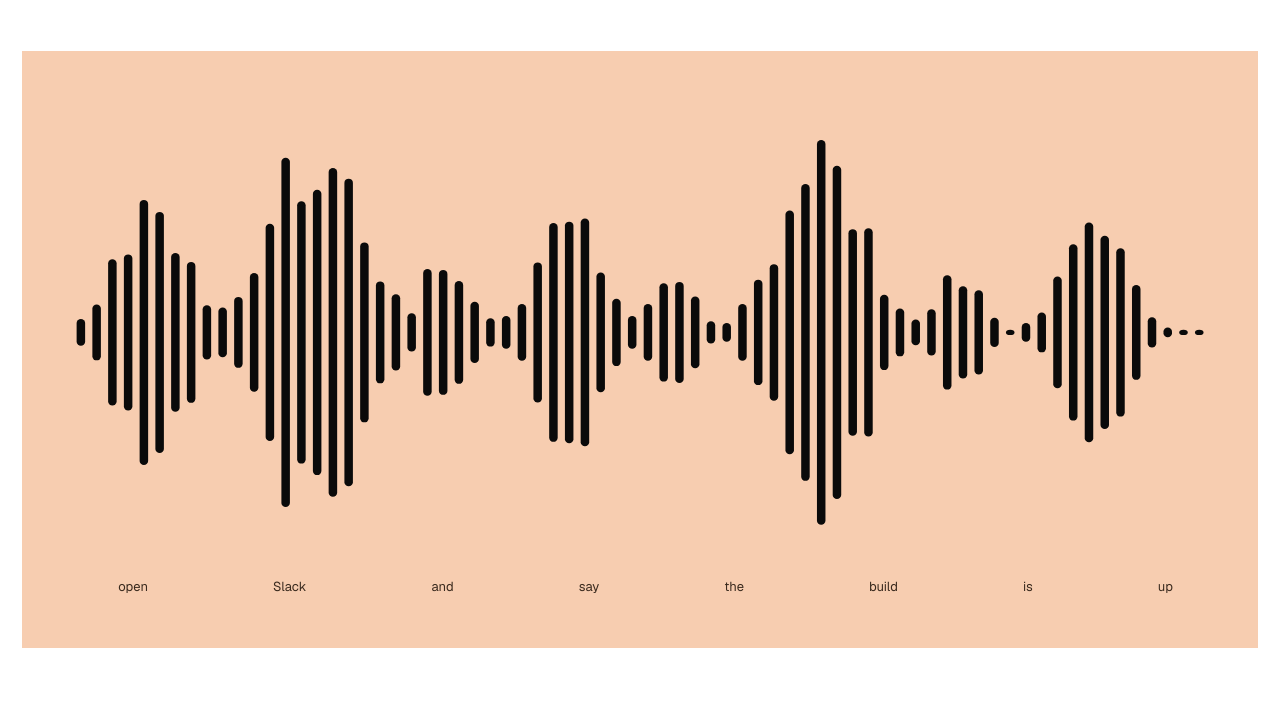
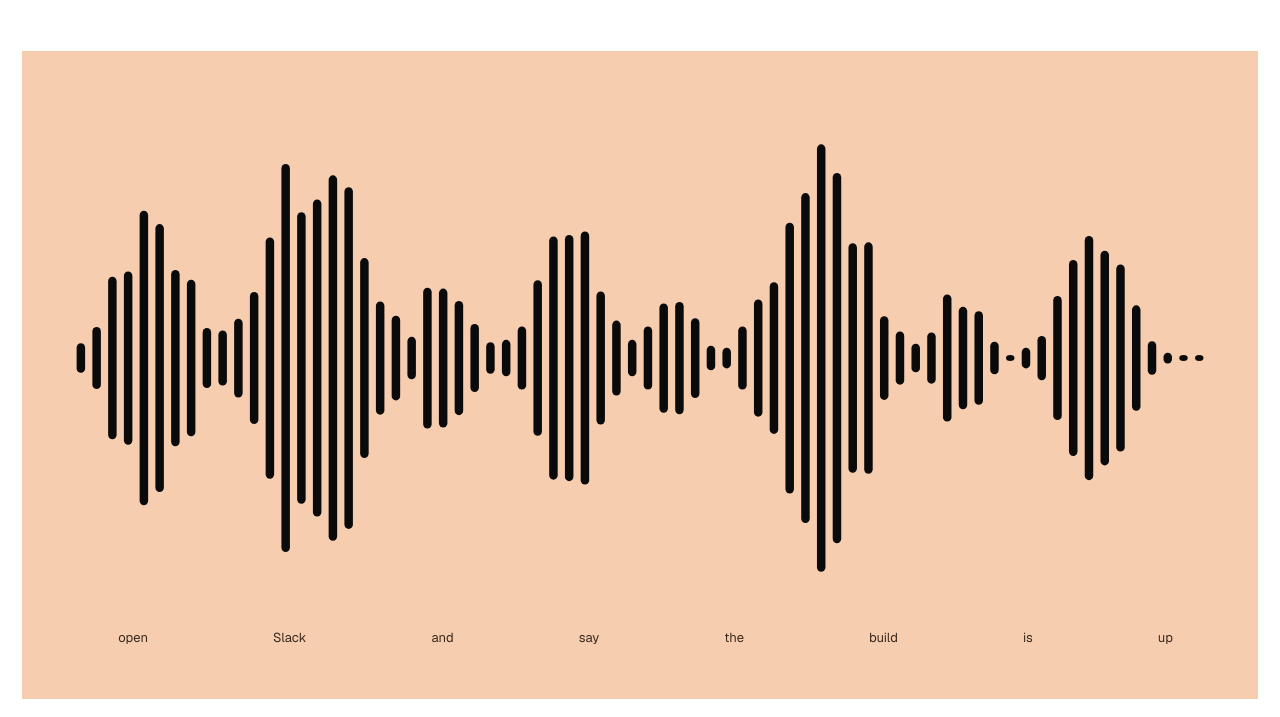
Before and after one commit to hgridharan999/siriously-landing, a plain HTML site: page index.html in a window 1280 px wide. Shown: the part 61-778 px from the top of the page. Drawn offline with Linux system fonts and the light colour scheme.

Commit message:
Frame the first screen: peach block fills the viewport with 40px of white below
On landscape screens the voiceprint grows so the field ends 40px above the
fold, matching the 40px above it (checked from 1280x720 to 2560x1440; the bars
stay between 2.1:1 and 2.6:1, close to the approved 2.31:1). A 50vw cap keeps
portrait screens and phones at their calm height, never under 260px. The
approved SVG markup is unchanged.

Co-Authored-By: Claude Opus 5.5 <noreply@anthropic.com>

```diff
--- a/index.html
+++ b/index.html
@@ -37,6 +37,12 @@
   --hairline: #DCDCD8;
   --gutter: clamp(16px, 1.7vw, 24px);
   --font: "Geist", "Helvetica Neue", Arial, sans-serif;
+  --nav-h: 72px;                       /* 14px + 44px row + 14px */
+  --field-pad: clamp(24px, 4vw, 56px);
+  --words-h: 33.5px;                   /* 14px gap + one 13px line at 1.5 */
+}
+@media (max-width: 599.98px) {
+  :root { --nav-h: 116px; }            /* links wrap to a second 44px row */
 }
 
 *, *::before, *::after { box-sizing: border-box; }
@@ -109,12 +115,20 @@ a:focus-visible { outline: 2px solid var(--ink); outline-offset: 3px; }
 .field {
   margin: 0;
   background: var(--peach);
-  padding: clamp(24px, 4vw, 56px);
+  padding: var(--field-pad);
 }
+/* First screen framing: on landscape screens the peach block fills the viewport,
+   with the same 40px of white below it as above. Portrait and phones keep a calm
+   height (never under 260px) so the approved bars are not stretched thin.
+   !important overrides the inline height on the approved SVG, which stays byte-identical. */
 .field svg {
   display: block;
   width: 100%;
-  height: clamp(260px, 36vw, 520px);
+  --vp-fill: calc(100vh - var(--nav-h) - 80px - 2 * var(--field-pad) - var(--words-h));
+  height: max(260px, min(var(--vp-fill), 50vw)) !important;
+}
+@supports (height: 100svh) {
+  .field svg { --vp-fill: calc(100svh - var(--nav-h) - 80px - 2 * var(--field-pad) - var(--words-h)); }
 }
 .field__words {
   display: flex;
```
Also changed, not shown: 1 other file.
